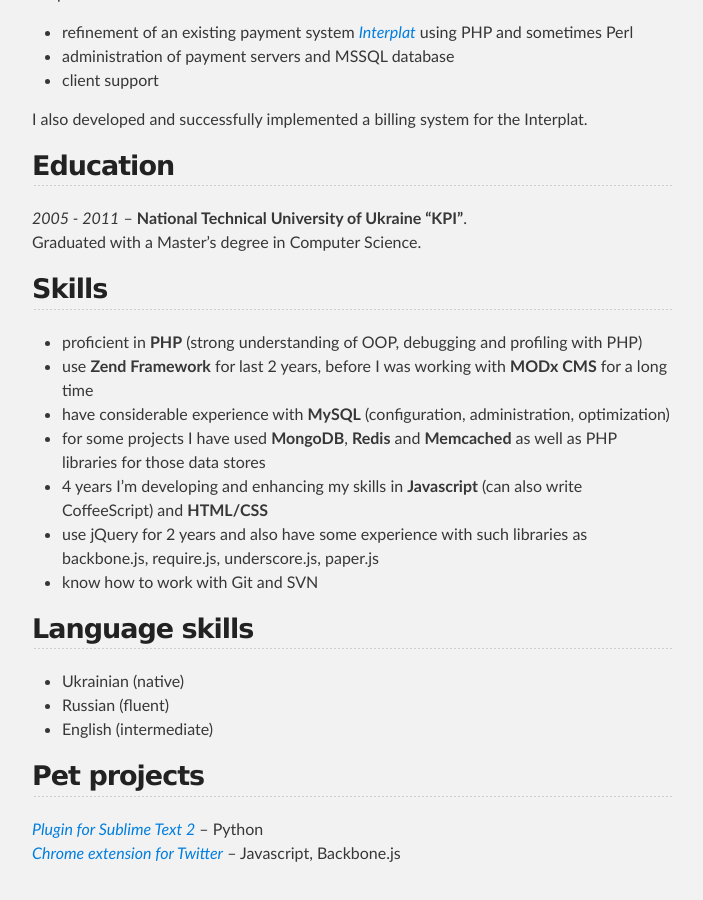
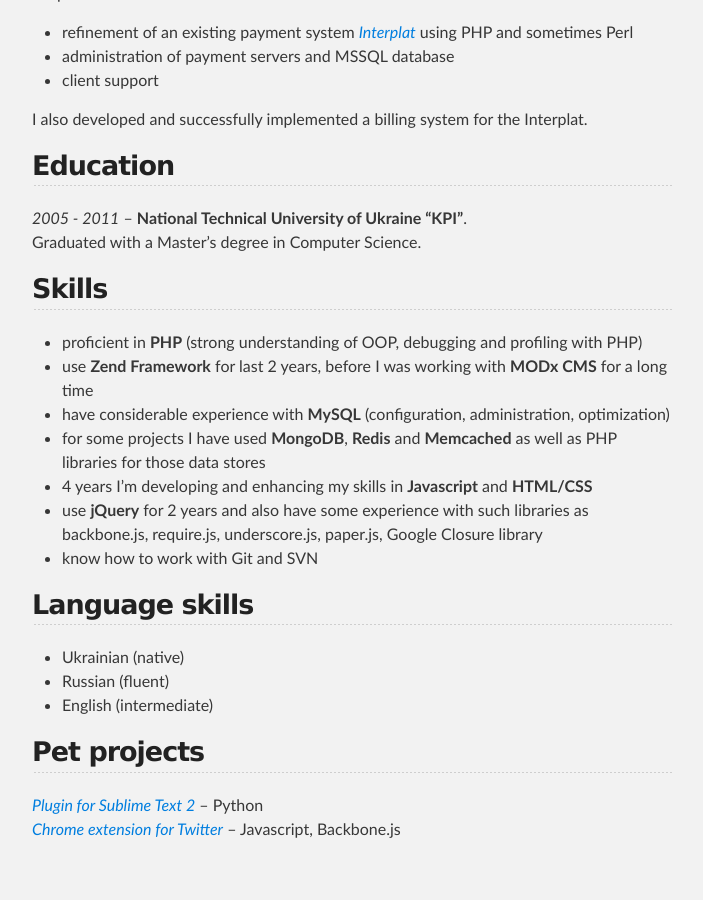
Before and after one commit to gornostal/resume, a Jekyll site: the page built from index.html, in a window 1280 px wide and 900 px high, scrolled down 1522 px. Shown: the whole window, without its empty margins (288-991 px from the left). Built offline with Jekyll 4.4.1, drawn with Linux system fonts in a browser that asks for light colours; Markdown is read by kramdown in place of the engine named in the settings; after the commit the page ends 2398 px from its top, so only the background shows below that; some of the changed text lies outside the part shown.

Commit message:
minor corrections

```diff
--- a/_includes/resume.md
+++ b/_includes/resume.md
@@ -70,8 +70,8 @@ Graduated with a Master's degree in Computer Science.
 * use **Zend Framework** for last 2 years, before I was working with **MODx CMS** for a long time
 * have considerable experience with **MySQL** (configuration, administration, optimization)
 * for some projects I have used **MongoDB**, **Redis** and **Memcached** as well as PHP libraries for those data stores
-* 4 years I'm developing and enhancing my skills in **Javascript** (can also write CoffeeScript) and **HTML/CSS**
-* use jQuery for 2 years and also have some experience with such libraries as backbone.js, require.js, underscore.js, paper.js
+* 4 years I'm developing and enhancing my skills in **Javascript** and **HTML/CSS**
+* use **jQuery** for 2 years and also have some experience with such libraries as backbone.js, require.js, underscore.js, paper.js, Google Closure library
 * know how to work with Git and SVN
 
 ## Language skills
```
Also changed, not shown: other parts of _includes/resume.md (+1 -1 lines).
